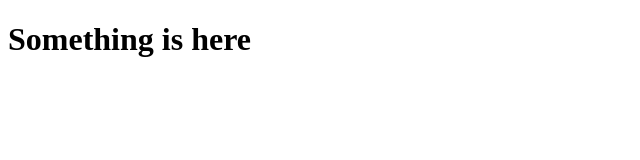
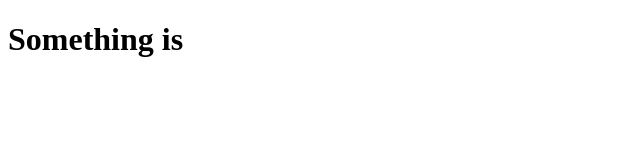
Before and after one commit to Qcaj/odin-recipes, a plain HTML site: page index.html in a window 1280 px wide. Shown: the whole page, without its empty margins (0-640 px from the left). Drawn offline with Linux system fonts and the light colour scheme.

Commit message:
First line added

```diff
--- a/index.html
+++ b/index.html
@@ -8,7 +8,7 @@
 </head>
 
 <body>
-    <h1>Something is here</h1>
+    <h1>Something is</h1>
 </body>
 
 </html>
```
